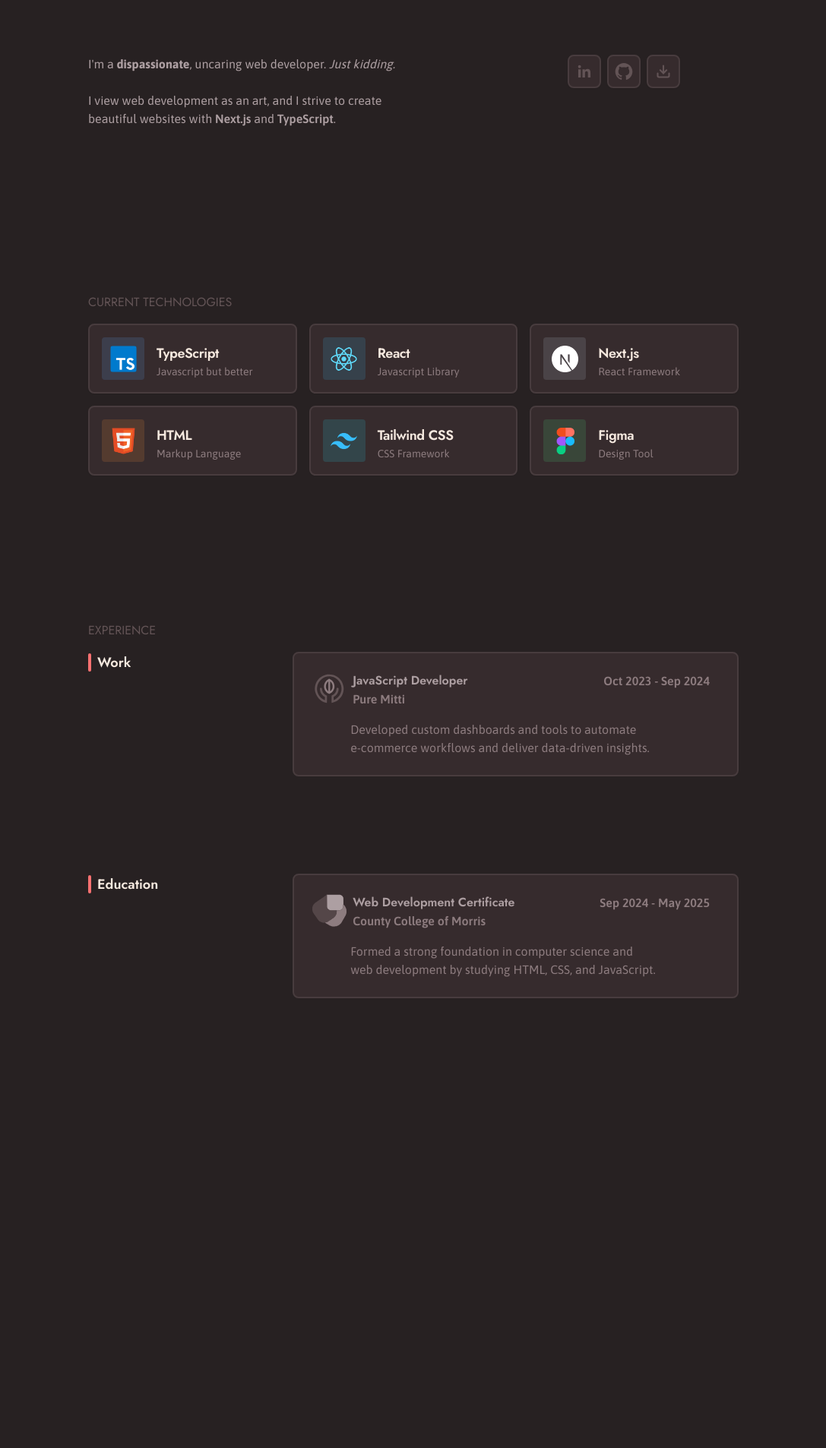
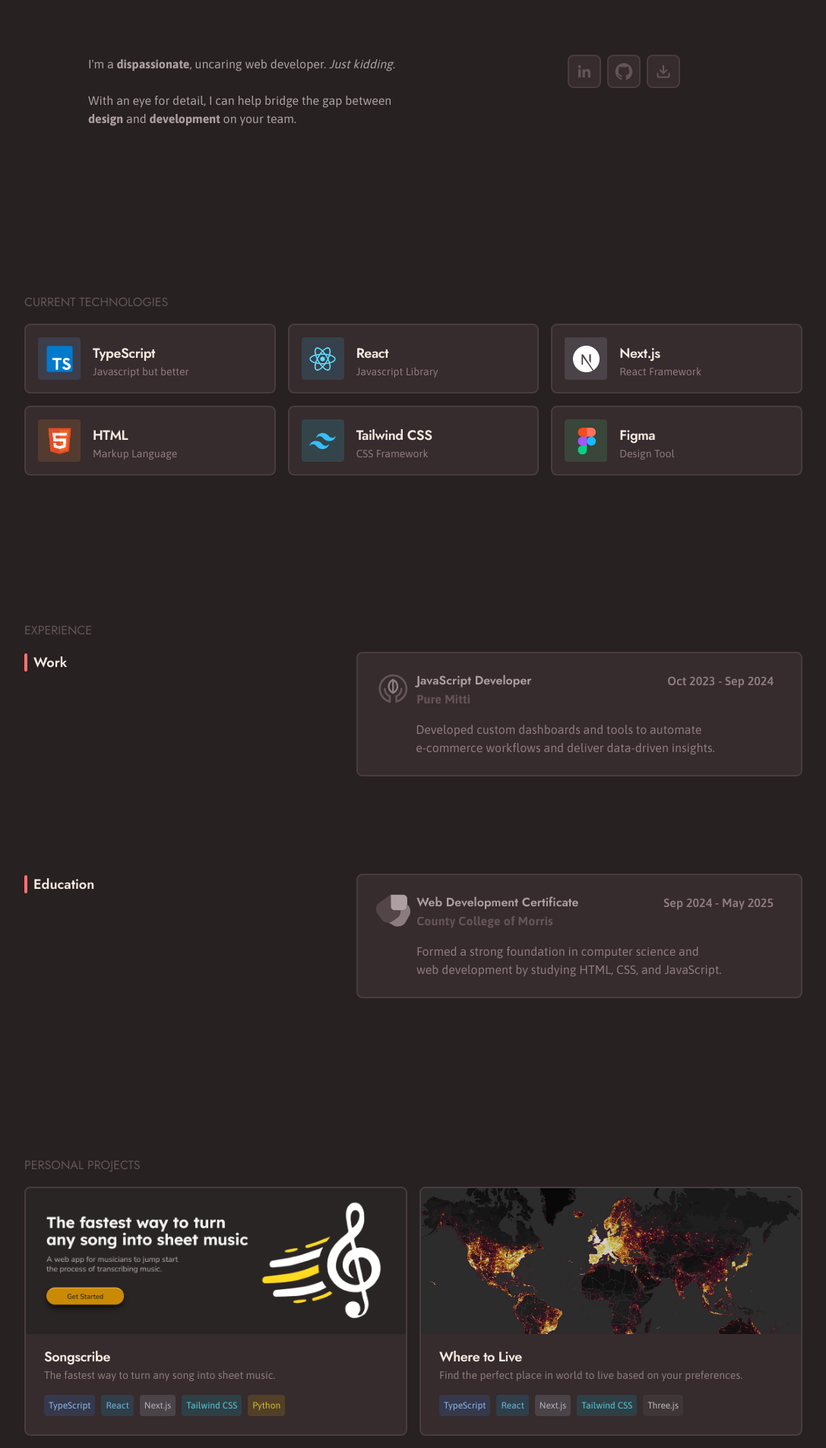
Before and after one commit to gabe-serna/portfolio-basic, a Next.js app: page / in a window 1280 px wide. Shown: the part 454-2360 px from the top of the page at 76% size, without its empty margins (96-1183 px from the left). Before the commit the page ends 1920 px from the top, so only its background shows below. Built offline with nearby package versions, Linux system fonts and the light colour scheme.

Commit message:
Add Projects Section

```diff
--- a/app/ExperienceSection.tsx
+++ b/app/ExperienceSection.tsx
@@ -28,7 +28,7 @@ export default function ExperienceSection() {
                   <h2 className="text-base text-primary-foreground">
                     JavaScript Developer
                   </h2>
-                  <p className="text-base text-secondary-foreground">
+                  <p className="text-base font-bold tracking-[0.0125em] text-muted-foreground">
                     Pure Mitti
                   </p>
                 </span>
@@ -37,7 +37,7 @@ export default function ExperienceSection() {
                 <p>Oct 2023 - Sep 2024</p>
               </div>
             </figure>
-            <p className="ml-[3.125rem] mt-4 w-[46ch] text-base font-normal text-secondary-foreground">
+            <p className="ml-[3.25rem] mt-4 w-[46ch] text-base font-normal text-secondary-foreground">
               Developed custom dashboards and tools to automate e-commerce
               workflows and deliver data-driven insights.
             </p>
@@ -59,7 +59,7 @@ export default function ExperienceSection() {
                   <h2 className="text-base text-primary-foreground">
                     Web Development Certificate
                   </h2>
-                  <p className="text-base text-secondary-foreground">
+                  <p className="text-base font-bold tracking-[0.0125em] text-muted-foreground">
                     County College of Morris
                   </p>
                 </span>
@@ -68,7 +68,7 @@ export default function ExperienceSection() {
                 <p>Sep 2024 - May 2025</p>
               </div>
             </figure>
-            <p className="ml-[3.125rem] mt-4 w-[47ch] text-base font-normal text-secondary-foreground">
+            <p className="ml-[3.3rem] mt-4 w-[47ch] text-base font-normal text-secondary-foreground">
               Formed a strong foundation in computer science and web development
               by studying HTML, CSS, and JavaScript.
             </p>
--- /dev/null
+++ b/app/HeroSection.tsx
@@ -0,0 +1,58 @@
+import Image from "next/image";
+import SocialsCard from "@/components/SocialsCard";
+import { BriefcaseBusiness, MapPin } from "lucide-react";
+import { CodeXml } from "lucide-react";
+
+export default function HeroSection() {
+  return (
+    <section
+      id="hero"
+      className="flex min-h-[80vh] items-center justify-center"
+    >
+      <div className="grid grid-cols-2 items-start">
+        <div className="flex h-min flex-col items-center gap-2 sm:items-start">
+          <h1 className="uppercase text-muted-foreground">About Me</h1>
+          <h2 className="w-[9ch] text-5xl leading-tight">
+            Hey, I'm <span className="text-red-400">Gabe Serna</span>
+          </h2>
+          <ol className="space-y-2 text-secondary-foreground">
+            <li className="flex gap-4">
+              <CodeXml className="stroke-muted-foreground" />
+              Front End Developer
+            </li>
+            <li className="flex gap-4">
+              <BriefcaseBusiness className="scale-90 stroke-muted-foreground" />
+              1 Year Experience
+            </li>
+            <li className="flex gap-4">
+              <MapPin className="stroke-muted-foreground" /> Randolph, NJ
+            </li>
+          </ol>
+        </div>
+        <Image
+          src="/headshot.png"
+          alt="Gabe Serna Headshot"
+          width={300}
+          height={300}
+          className="ml-auto -translate-y-6"
+        />
+        <span className="mt-12 text-primary-foreground">
+          <p>
+            I'm a <b>dispassionate</b>, uncaring web developer.
+            <em> Just kidding.</em>
+          </p>
+          <p className="mt-6 w-[50ch]">
+            With an eye for detail, I can help bridge the gap between
+            <strong> design</strong> and
+            <strong> development</strong> on your team.
+          </p>
+        </span>
+        <span className="ml-auto mr-[calc(150px-72.8px)] mt-12 flex w-fit gap-2">
+          <SocialsCard name="LinkedIn" />
+          <SocialsCard name="GitHub" />
+          <SocialsCard name="Resume" />
+        </span>
+      </div>
+    </section>
+  );
+}
--- /dev/null
+++ b/app/ProjectsSection.tsx
@@ -0,0 +1,24 @@
+import ProjectCard from "@/components/ProjectCard";
+
+export default function ProjectsSection() {
+  return (
+    <section
+      id="projects"
+      className="flex min-h-[80vh] flex-col justify-center"
+    >
+      <h1 className="uppercase text-muted-foreground">Personal Projects</h1>
+      <div className="mt-4 grid w-full grid-cols-2 gap-4">
+        <ProjectCard
+          name="Songscribe"
+          description="The fastest way to turn any song into sheet music."
+          tech={["TypeScript", "React", "Next.js", "Tailwind CSS", "Python"]}
+        />
+        <ProjectCard
+          name="Where to Live"
+          description="Find the perfect place in world to live based on your preferences."
+          tech={["TypeScript", "React", "Next.js", "Tailwind CSS", "Three.js"]}
+        />
+      </div>
+    </section>
+  );
+}
--- /dev/null
+++ b/app/TechSection.tsx
@@ -0,0 +1,44 @@
+import TechCard from "@/components/TechCard";
+
+export default function TechSection() {
+  return (
+    <section
+      id="technologies"
+      className="flex min-h-[60vh] flex-col justify-center"
+    >
+      <h1 className="uppercase text-muted-foreground">Current Technologies</h1>
+      <div className="mt-4 grid w-full grid-cols-3 gap-4 max-lg:grid-cols-2">
+        <TechCard
+          name="TypeScript"
+          description="Javascript but better"
+          color="bg-blue-400/15"
+        />
+        <TechCard
+          name="React"
+          description="Javascript Library"
+          color="bg-sky-400/15"
+        />
+        <TechCard
+          name="Next.js"
+          description="React Framework"
+          color="bg-gray-400/20"
+        />
+        <TechCard
+          name="HTML"
+          description="Markup Language"
+          color="bg-orange-400/15"
+        />
+        <TechCard
+          name="Tailwind CSS"
+          description="CSS Framework"
+          color="bg-cyan-400/15"
+        />
+        <TechCard
+          name="Figma"
+          description="Design Tool"
+          color="bg-green-400/15"
+        />
+      </div>
+    </section>
+  );
+}
--- a/app/page.tsx
+++ b/app/page.tsx
@@ -1,104 +1,16 @@
-import SocialsCard from "@/components/SocialsCard";
-import TechCard from "@/components/TechCard";
-import { BriefcaseBusiness, CodeXml, MapPin } from "lucide-react";
-import Image from "next/image";
 import ExperienceSection from "./ExperienceSection";
+import TechSection from "./TechSection";
+import HeroSection from "./HeroSection";
+import ProjectsSection from "./ProjectsSection";
 
 export default function Home() {
   return (
     <div className="grid min-h-screen items-center justify-items-center gap-16 p-8 pb-20 sm:p-20">
       <main>
-        <section
-          id="hero"
-          className="flex min-h-[80vh] items-center justify-center"
-        >
-          <div className="grid grid-cols-2 items-start">
-            <div className="flex h-min flex-col items-center gap-2 sm:items-start">
-              <h1 className="uppercase text-muted-foreground">About Me</h1>
-              <h2 className="w-[9ch] text-5xl leading-tight">
-                Hey, I'm <span className="text-red-400">Gabe Serna</span>
-              </h2>
-              <ol className="space-y-2 text-secondary-foreground">
-                <li className="flex gap-4">
-                  <CodeXml className="stroke-muted-foreground" />
-                  Front End Developer
-                </li>
-                <li className="flex gap-4">
-                  <BriefcaseBusiness className="scale-90 stroke-muted-foreground" />
-                  1 Year Experience
-                </li>
-                <li className="flex gap-4">
-                  <MapPin className="stroke-muted-foreground" /> Randolph, NJ
-                </li>
-              </ol>
-            </div>
-            <Image
-              src="/headshot.png"
-              alt="Gabe Serna Headshot"
-              width={300}
-              height={300}
-              className="ml-auto -translate-y-6"
-            />
-            <span className="mt-12 text-primary-foreground">
-              <p>
-                I'm a <b>dispassionate</b>, uncaring web developer.{" "}
-                <em>Just kidding.</em>
-              </p>
-              <p className="mt-6 w-[50ch]">
-                I view web development as an art, and I strive to create
-                beautiful websites with{" "}
-                <span className="font-semibold">Next.js</span> and{" "}
-                <span className="font-semibold">TypeScript</span>.
-              </p>
-            </span>
-            <span className="ml-auto mr-[calc(150px-72.8px)] mt-12 flex w-fit gap-2">
-              <SocialsCard name="LinkedIn" />
-              <SocialsCard name="GitHub" />
-              <SocialsCard name="Resume" />
-            </span>
-          </div>
-        </section>
-        <section
-          id="technologies"
-          className="flex min-h-[60vh] flex-col justify-center"
-        >
-          <h1 className="uppercase text-muted-foreground">
-            Current Technologies
-          </h1>
-          <div className="mt-4 grid w-full grid-cols-3 gap-4 max-lg:grid-cols-2">
-            <TechCard
-              name="TypeScript"
-              description="Javascript but better"
-              color="bg-blue-400/15"
-            />
-            <TechCard
-              name="React"
-              description="Javascript Library"
-              color="bg-sky-400/15"
-            />
-            <TechCard
-              name="Next.js"
-              description="React Framework"
-              color="bg-gray-400/20"
-            />
-            <TechCard
-              name="HTML"
-              description="Markup Language"
-              color="bg-orange-400/15"
-            />
-            <TechCard
-              name="Tailwind CSS"
-              description="CSS Framework"
-              color="bg-cyan-400/15"
-            />
-            <TechCard
-              name="Figma"
-              description="Design Tool"
-              color="bg-green-400/15"
-            />
-          </div>
-        </section>
+        <HeroSection />
+        <TechSection />
         <ExperienceSection />
+        <ProjectsSection />
       </main>
     </div>
   );
--- /dev/null
+++ b/components/ProjectCard.tsx
@@ -0,0 +1,45 @@
+import {
+  Card,
+  CardContent,
+  CardDescription,
+  CardFooter,
+  CardHeader,
+  CardTitle,
+} from "@/components/ui/card";
+import Image from "next/image";
+import TechBadge from "./TechBadge";
+
+interface Props {
+  name: string;
+  description: string;
+  tech: string[];
+}
+
+export default function ProjectCard({ name, description, tech }: Props) {
+  const src = `/projects/${name.replace(/\s/g, "")}Hero.png`;
+
+  return (
+    <Card className="flex flex-col overflow-clip">
+      <Image
+        src={src}
+        alt={`${name} Hero Image`}
+        width={500}
+        height={200}
+        className="h-48 object-cover object-[50%_40%]"
+      />
+      <CardFooter className="mt-auto flex-row items-center gap-4 pt-4">
+        <div>
+          <CardTitle className="text-lg">{name}</CardTitle>
+          <CardDescription className="text-sm text-secondary-foreground">
+            {description}
+          </CardDescription>
+          <div className="mt-4 flex gap-2">
+            {tech.map((techName) => (
+              <TechBadge key={techName} name={techName} />
+            ))}
+          </div>
+        </div>
+      </CardFooter>
+    </Card>
+  );
+}
--- /dev/null
+++ b/components/TechBadge.tsx
@@ -0,0 +1,43 @@
+export default function TechBadge({ name }: { name: string }) {
+  let background, text: string;
+
+  switch (name) {
+    case "TypeScript":
+      background = "bg-blue-500/15";
+      text = "text-blue-300/90";
+      break;
+    case "React":
+      background = "bg-sky-500/15";
+      text = "text-sky-300/80";
+      break;
+    case "Next.js":
+      background = "bg-gray-400/20";
+      text = "text-gray-300/75";
+      break;
+    case "Tailwind CSS":
+      background = "bg-cyan-500/15";
+      text = "text-cyan-300/80";
+      break;
+    case "Figma":
+      background = "bg-green-500/15";
+      text = "text-green-300/75";
+      break;
+    case "Python":
+      background = "bg-yellow-500/15";
+      text = "text-yellow-300/75";
+      break;
+    case "Three.js":
+      background = "bg-neutral-500/15";
+      text = "text-neutral-200/75";
+      break;
+    default:
+      background = "bg-gray-400/20";
+      text = "text-gray-300/75";
+  }
+
+  return (
+    <span className={`rounded-sm p-1.5 text-xs ${background} ${text}`}>
+      {name}
+    </span>
+  );
+}
```
Also changed, not shown: public/projects/SongscribeHero.png (added), public/projects/WheretoLiveHero.png (added).
